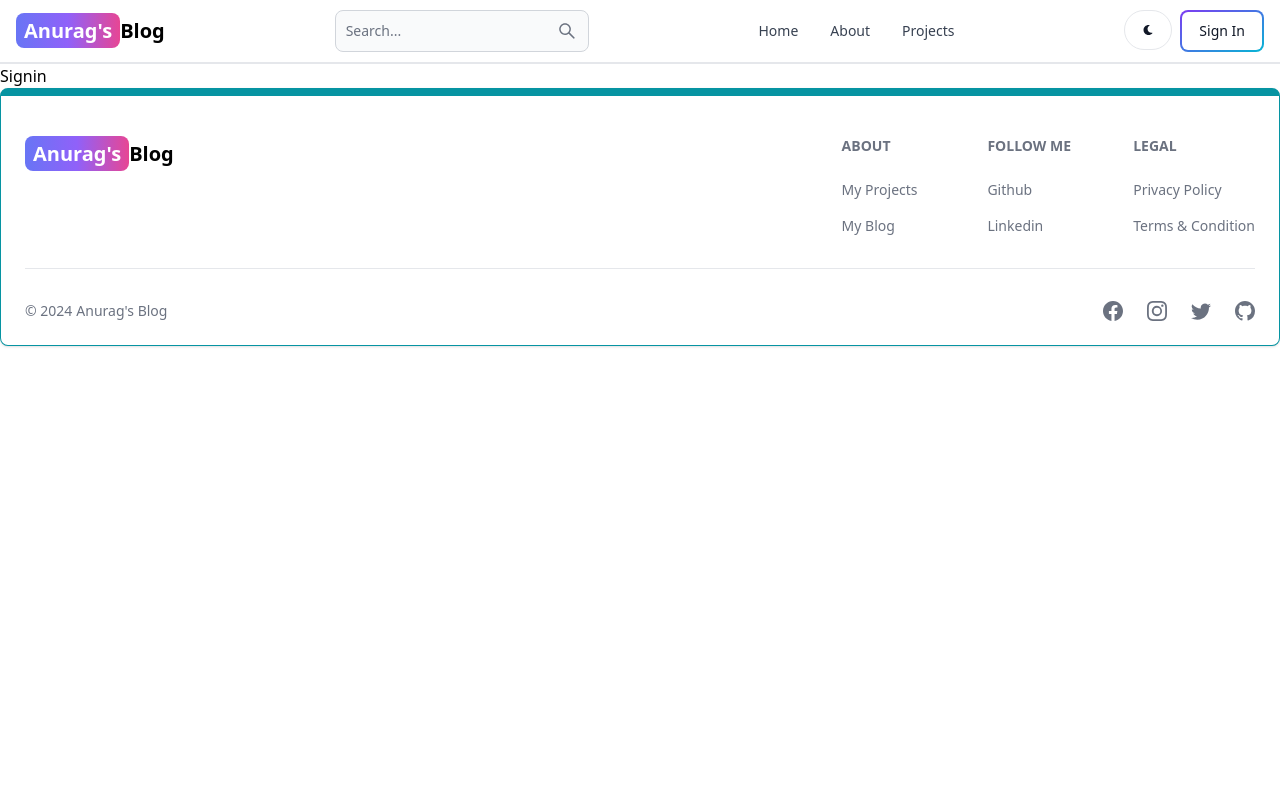
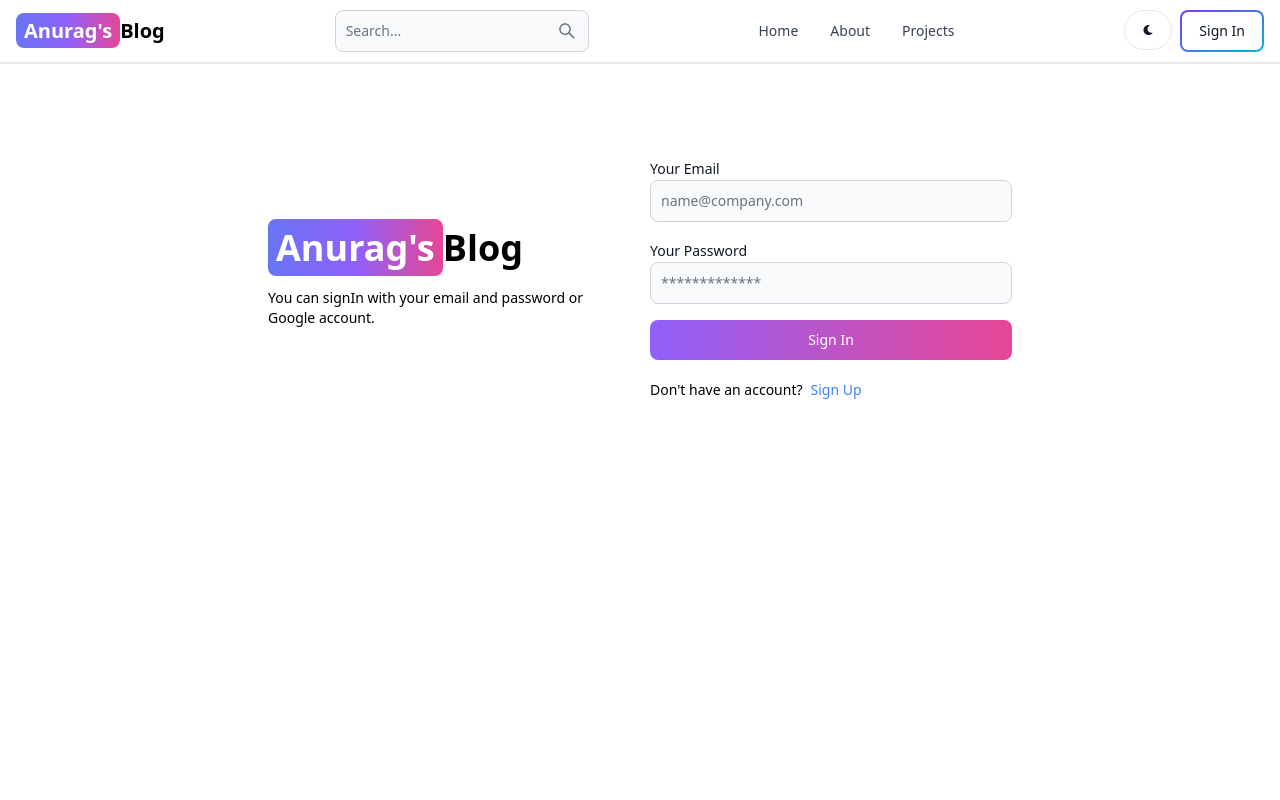
Before and after one commit to AnuragDharmadhikari/MERN-Blog, a React (Vite) app in the folder client/: page /sign-in in a window 1280 px wide. Shown: the top 800 px of the page. Built offline with nearby package versions, Linux system fonts and the light colour scheme.

Commit message:
created signin page

```diff
--- a/client/src/pages/Signin.jsx
+++ b/client/src/pages/Signin.jsx
@@ -1,9 +1,108 @@
-import React from 'react'
+import { Alert, Button, Label, Spinner, TextInput } from "flowbite-react";
+import React, { useState } from "react";
+import { Link, useNavigate } from "react-router-dom";
 
 const Signin = () => {
+  const [formData, setFormData] = useState({});
+  const [errorMessage, setErrorMessage] = useState(null);
+  const [loading, setLoading] = useState(false);
+  const navigate = useNavigate();
+  const handleChange = (e) => {
+    setFormData({ ...formData, [e.target.id]: e.target.value.trim() });
+  };
+  const handleSubmit = async (e) => {
+    e.preventDefault();
+    if (!formData.email || !formData.password) {
+      return setErrorMessage("Please fill out all the fields");
+    }
+
+    try {
+      setLoading(true);
+      setErrorMessage(null);
+      const res = await fetch("/api/auth/signin", {
+        method: "POST",
+        headers: { "Content-Type": "application/json" },
+        body: JSON.stringify(formData),
+      });
+      const data = res.json();
+      if (data.success === false) {
+        return setErrorMessage(data.message);
+      }
+      setLoading(false);
+      if (res.ok) {
+        navigate("/");
+      }
+    } catch (error) {
+      setErrorMessage(error.message);
+      setLoading(false);
+    }
+  };
   return (
-    <div>Signin</div>
-  )
-}
+    <div className="min-h-screen mt-20">
+      <div className="flex p-3 max-w-3xl mx-auto flex-col md:flex-row md:items-center gap-5">
+        {/* Left side */}
+        <div className=" flex-1">
+          <Link to="/" className=" font-bold dark:text-white text-4xl">
+            <span className=" px-2 py-1 bg-gradient-to-r from-indigo-500 via-purple-500 to-pink-500 rounded-lg text-white">
+              Anurag's
+            </span>
+            Blog
+          </Link>
+          <p className="text-sm mt-5">
+            You can signIn with your email and password or Google account.
+          </p>
+        </div>
+        {/* Right side */}
+        <div className=" flex-1">
+          <form className="flex flex-col gap-4" onSubmit={handleSubmit}>
+            <div className="">
+              <Label value="Your Email"></Label>
+              <TextInput
+                type="email"
+                placeholder="name@company.com"
+                id="email"
+                onChange={handleChange}
+              />
+            </div>
+            <div className="">
+              <Label value="Your Password"></Label>
+              <TextInput
+                type="password"
+                placeholder="*************"
+                id="password"
+                onChange={handleChange}
+              />
+            </div>
+            <Button
+              gradientDuoTone="purpleToPink"
+              type="submit"
+              disabled={loading}
+            >
+              {loading ? (
+                <>
+                  <Spinner size="sm" />
+                  <span className="pl-3">Loading...</span>
+                </>
+              ) : (
+                "Sign In"
+              )}
+            </Button>
+          </form>
+          <div className="flex gap-2 text-sm mt-5">
+            <span>Don't have an account?</span>
+            <Link to="/sign-up" className=" text-blue-500">
+              Sign Up
+            </Link>
+          </div>
+          {errorMessage && (
+            <Alert className="mt-5" color="failure">
+              {errorMessage}
+            </Alert>
+          )}
+        </div>
+      </div>
+    </div>
+  );
+};
 
-export default Signin
+export default Signin;
```
